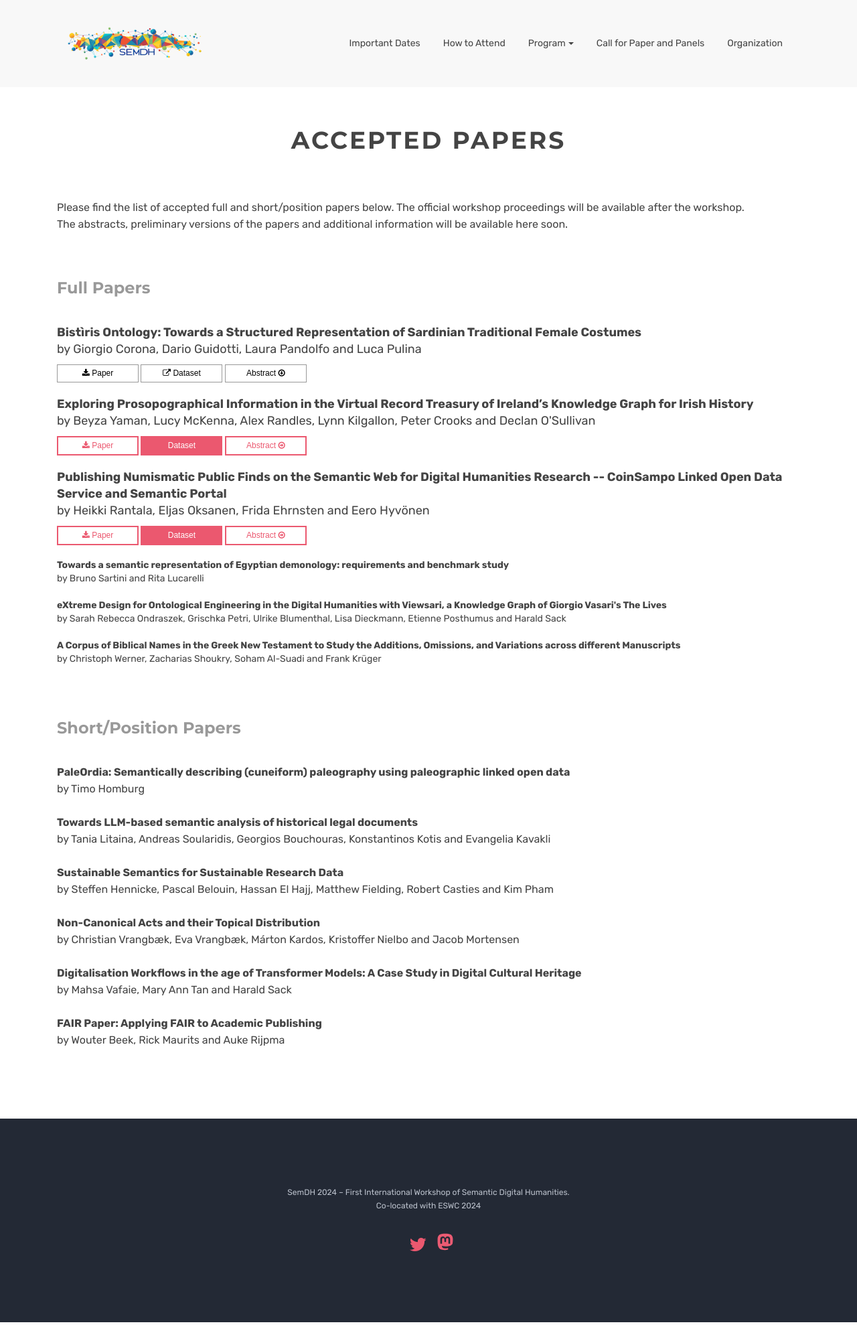
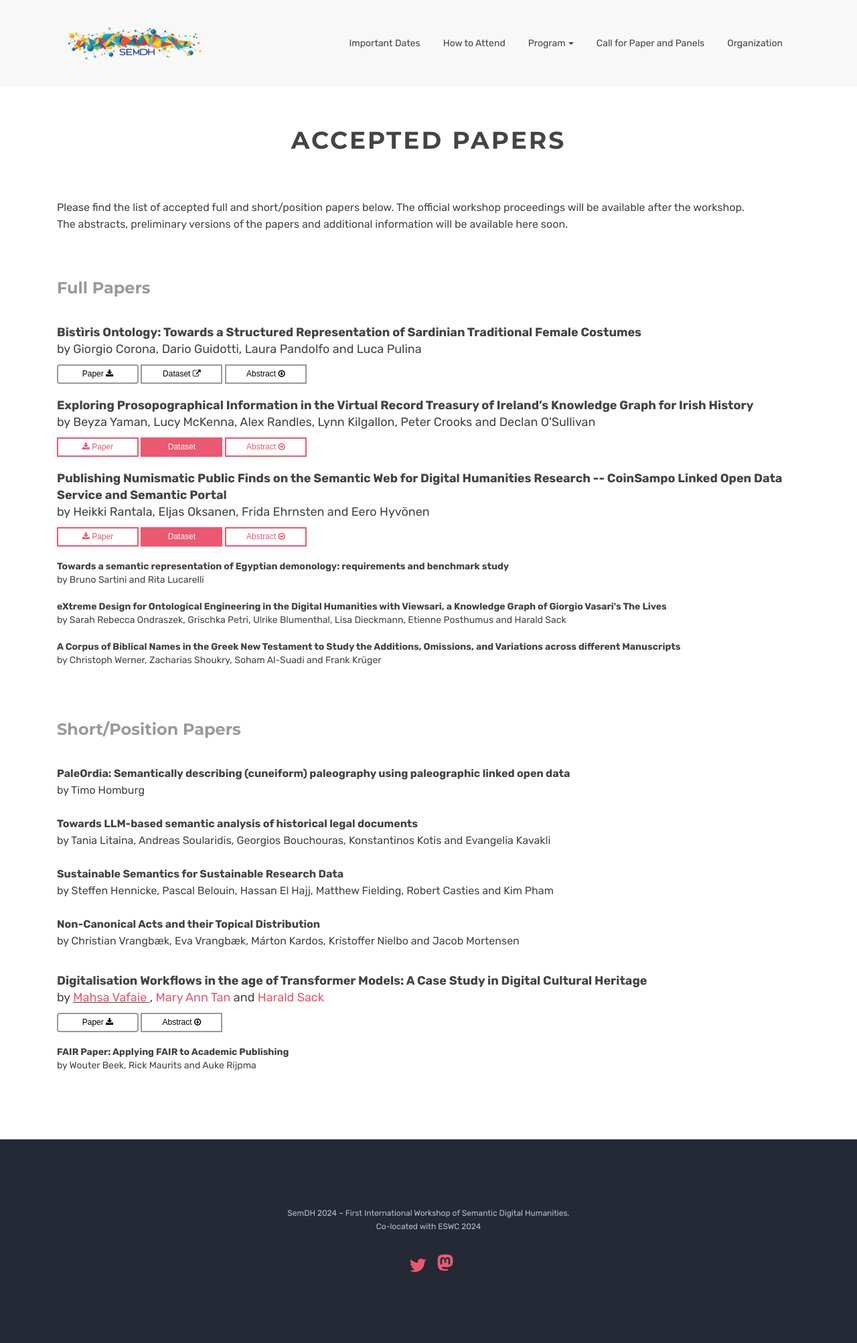
Before and after one commit to SemDH/semdh.github.io, a Jekyll site: the page built from accepted-papers-test.html, in a window 1280 px wide. Shown: the whole page at 67% size. Built offline with Jekyll 4.4.1, drawn with Linux system fonts in a browser that asks for light colours.

Commit message:
cr vafaie

```diff
--- a/accepted-papers-test.html
+++ b/accepted-papers-test.html
@@ -38,11 +38,11 @@ canonical: https://semdh.github.io
             <strong>Bistìris Ontology: Towards a Structured Representation of Sardinian Traditional Female Costumes</strong> <br />
             by Giorgio Corona, Dario Guidotti, Laura Pandolfo and Luca Pulina
           </p>
-              <button type="button" class="btn std-btn btn-sm btn-papers">
-                  <i class="fa fa-download icons"></i> Paper
+              <button type="button" class="btn std-btn btn-sm btn-papers btn-rounded">
+                  Paper <i class="fa fa-download icons"></i>
               </button>
               <button type="button" class="btn std-btn btn-sm btn-papers">
-                  <i class="fa fa-external-link icons"></i> Dataset
+                  Dataset <i class="fa fa-external-link icons"></i>
               </button>
               <button type="button" class="btn std-btn  btn-sm btn-papers" data-toggle="collapse" href="#collapseExample" role="button" aria-expanded="false" aria-controls="collapseExample">
                 Abstract <i class="fa fa-arrow-circle-o-down icons"></i>
@@ -131,8 +131,20 @@ canonical: https://semdh.github.io
 
               <br />
 
-              <strong>Digitalisation Workflows in the age of Transformer Models: A Case Study in Digital Cultural Heritage</strong> <br />
-              by Mahsa Vafaie, Mary Ann Tan and Harald Sack<br />
+              <p class="xl">
+                <strong>Digitalisation Workflows in the age of Transformer Models: A Case Study in Digital Cultural Heritage</strong> <br />
+                by <u> <a href="https://orcid.org/0000-0002-7706-8340">Mahsa Vafaie</a> </u>, <a href="https://orcid.org/0000-0003-3634-3550">Mary Ann Tan</a> and <a href="https://orcid.org/0000-0001-7069-9804">Harald Sack</a>
+              </p>
+                <button type="button" class="btn std-btn btn-sm btn-papers btn-rounded">
+                  Paper <i class="fa fa-download icons"></i>
+                </button>
+                <button type="button" class="btn std-btn  btn-sm btn-papers" data-toggle="collapse" href="#collapseExample" role="button" aria-expanded="false" aria-controls="collapseExample"> Abstract <i class="fa fa-arrow-circle-o-down icons"></i>
+                </button>
+                <div class="collapse" id="collapseExample">
+                <div class="card-papers card-body">
+                  The advance of transformer architecture has caused a stir in the field of Artificial Intelligence (AI) and its various applications. Digitalisation of cultural heritage data, heavily dependent on AI, has not stayed clear of this impact. This paper presents case studies from two different digitalisation projects, to explore the integration of transformer-based technologies into digitalisation workflows for cultural heritage data. The transformative effects of these models on such workflows are showcased and the benefits and drawbacks of this paradigm shift are briefly discussed.
+                </div>
+                </div>
 
               <br />
 
--- a/assets/css/custom.css
+++ b/assets/css/custom.css
@@ -36,14 +36,14 @@ h6 {
 .btn-papers:active,
 .btn-papers:focus {
     color: black;
-    border: 1px solid #999;
+    border: 2px solid #999;
     background: white
 }
 
 .btn-papers:hover {
     color: white;
     background: #eb5b73;
-    border: 1px solid #eb5b73
+    border: 2px solid #eb5b73
 }
 
 .carousel-inner {
```
